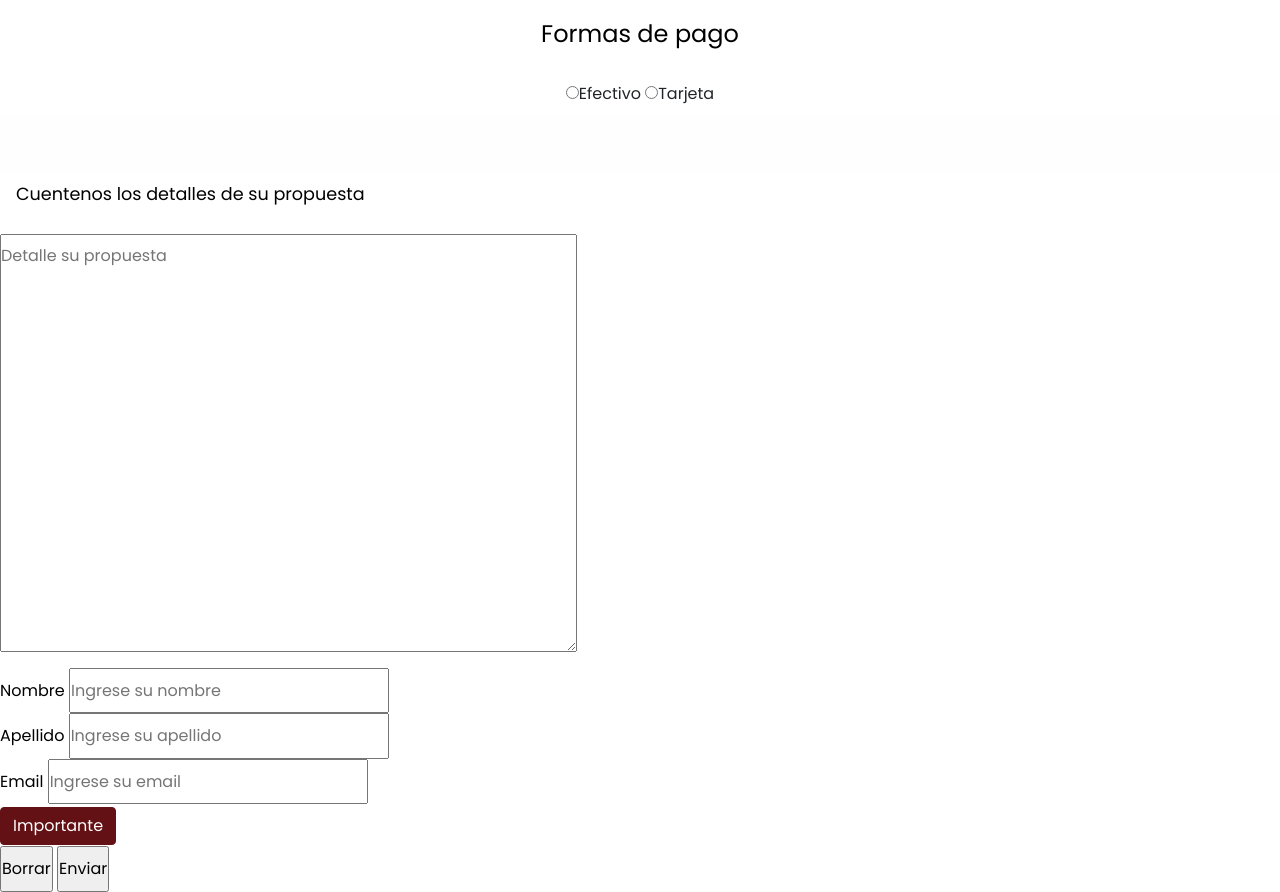
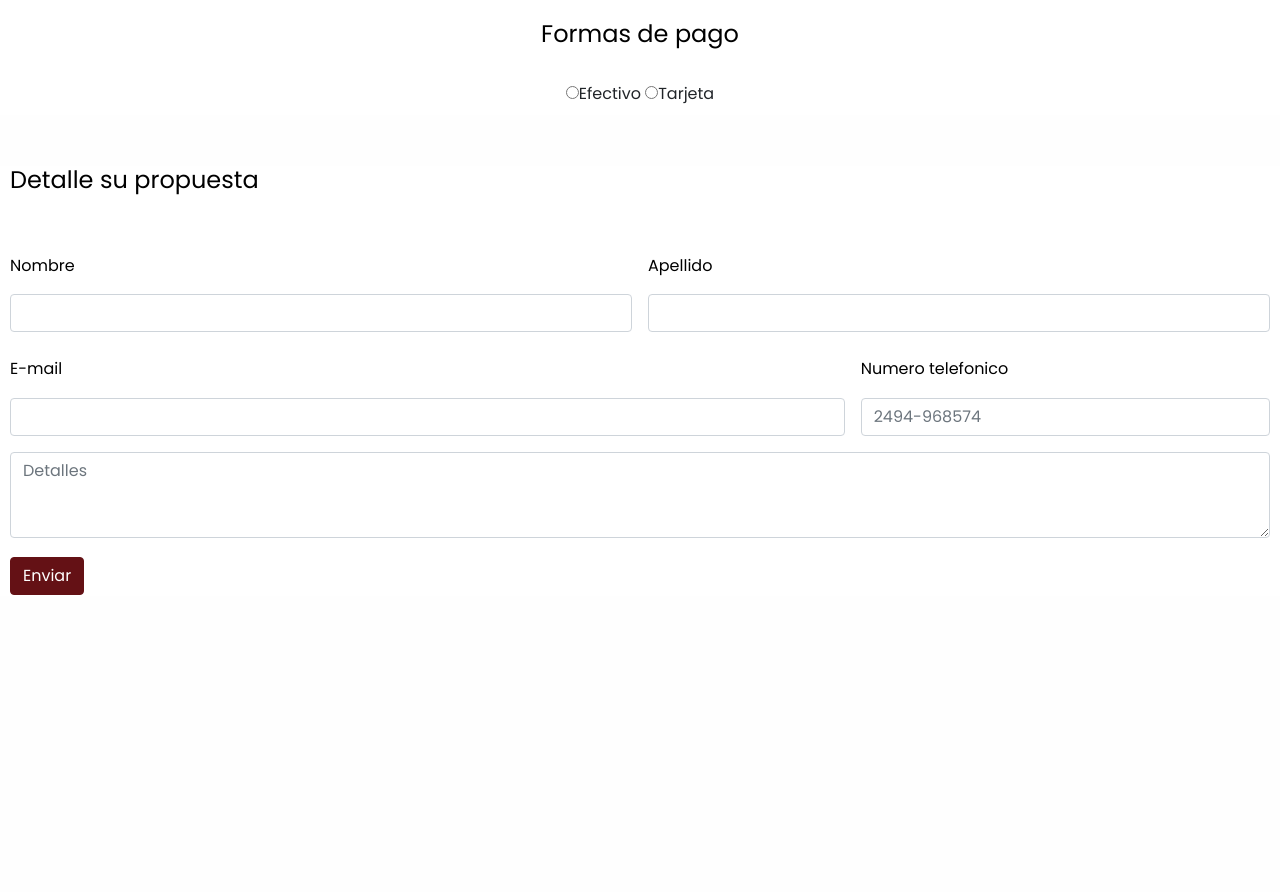
Before and after one commit to nachobehotas/productoraAudiovisual, a plain HTML site: page pages/contacto.html in a window 1280 px wide. Shown: the part 750-1642 px from the top of the page. After the commit the page ends 1356 px from the top, so only its background shows below. Drawn offline with nearby package versions, Linux system fonts and the light colour scheme.

Commit message:
arregle formulario de contacto

```diff
--- a/css/estilos.css
+++ b/css/estilos.css
@@ -328,6 +328,11 @@ input {
         color: black;
 }
 
+.containerBoos{
+        background-color: white;
+        margin: 10px;
+}
+
 /* id ↧ */
 
 #fotografia {
--- a/pages/contacto.html
+++ b/pages/contacto.html
@@ -91,58 +91,41 @@
 </section>
 <br>
 <footer class="textosNegros" id="contactoFooter">
-            <p class="textosNegros">Cuentenos los detalles de su propuesta</p>
-        <form action="">
-  </button>
-            <fieldset>
-            <div>
-                <textarea name="opinion" id="opinion" cols="40" rows="10" placeholder="Detalle su propuesta"></textarea>
+  <div container="mt-5" class="containerBoos">
+            <h4>Detalle su propuesta</h4>
+            <br>
+            <form class="row g-3">
+              <div class="col-md-6">
+                  <label for="name" class="form-label">Nombre</label>
+                  <input type="text" class="form-control" id="name" required>
+              </div>
+              <div class="col-md-6">
+                  <label for="apellido" class="form-label">Apellido</label>
+                  <input type="apellido" class="form-control" id="name" required>
+              </div>
+              <div class="col-md-8">
+                  <label for="email" class="form-label">E-mail</label>
+                  <input type="email" class="form-control" id="name" required>
+              </div>
+              <div class="col-md-4">
+                <label for="numero" class="form-label">Numero telefonico</label>
+                <input type="text" class="form-control" id="numero" placeholder="2494-968574" required>
             </div>
+              <div class="col-md-12">
+                <textarea class="form-control" id="detalle" rows="3" placeholder="Detalles"></textarea>
+            </div>
+              <div class="col-md-">
+                  <button type="submit" class="btn btn-primary">
+                      Enviar
+                  </button>
+              </div>
+          </form>
+  </div>
 
-            <div>
-                <label for="Nombre" class="textosNegro">Nombre</label>
-                <input type="text" placeholder="Ingrese su nombre" name="Nombre">
-<br>
-                <label for="Apellido" class="textosNegro">Apellido</label>
-                <input type="text" placeholder="Ingrese su apellido" name="Apellido">
-            </div>
 
-            <div>
-                <label for="Email" class="textosNegro">Email</label>
-                <input type="email" placeholder="Ingrese su email" name="Email">
 
-            </div>
 
-              <!-- Button trigger modal -->
-<button type="button" class="btn btn-primary" data-bs-toggle="modal" data-bs-target="#exampleModal">
-    Importante
-  </button>
-<br>
-            <div>
-                <input type="reset" value="Borrar" class="textosNegros">
-                <input type="submit" value="Enviar" class="textosNegros">
-            </div>
-            </fieldset>
-
-        </form>
-
-  <!-- Modal -->
-  <div class="modal fade" id="exampleModal" tabindex="-1" aria-labelledby="exampleModalLabel" aria-hidden="true">
-    <div class="modal-dialog">
-      <div class="modal-content">
-        <div class="modal-header">
-          <h5 class="modal-title" id="exampleModalLabel">Importante</h5>
-          <button type="button" class="btn-close" data-bs-dismiss="modal" aria-label="Close"></button>
-        </div>
-        <div class="modal-body">
-          Tiempo estimado de respuesta: 24hs. En caso de no recibir una respuesta dentro de este lapso enviar un mail al correo: producciones_audiovisuales@gmail.com. Muchas gracias.
-        </div>
-        <div class="modal-footer">
-          <button type="button" class="btn btn-secondary" data-bs-dismiss="modal">Close</button>
-        </div>
-      </div>
-    </div>
-  </div>
+</footer>
 
 
 
```
